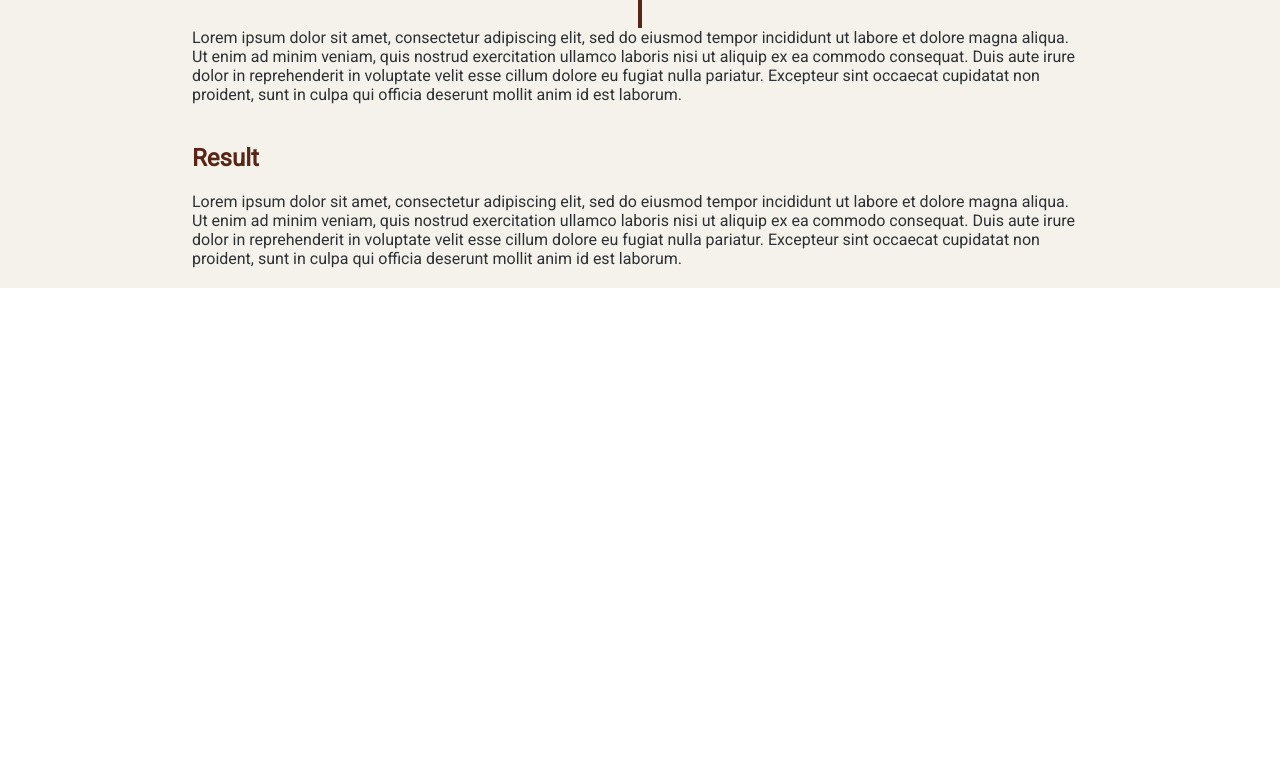
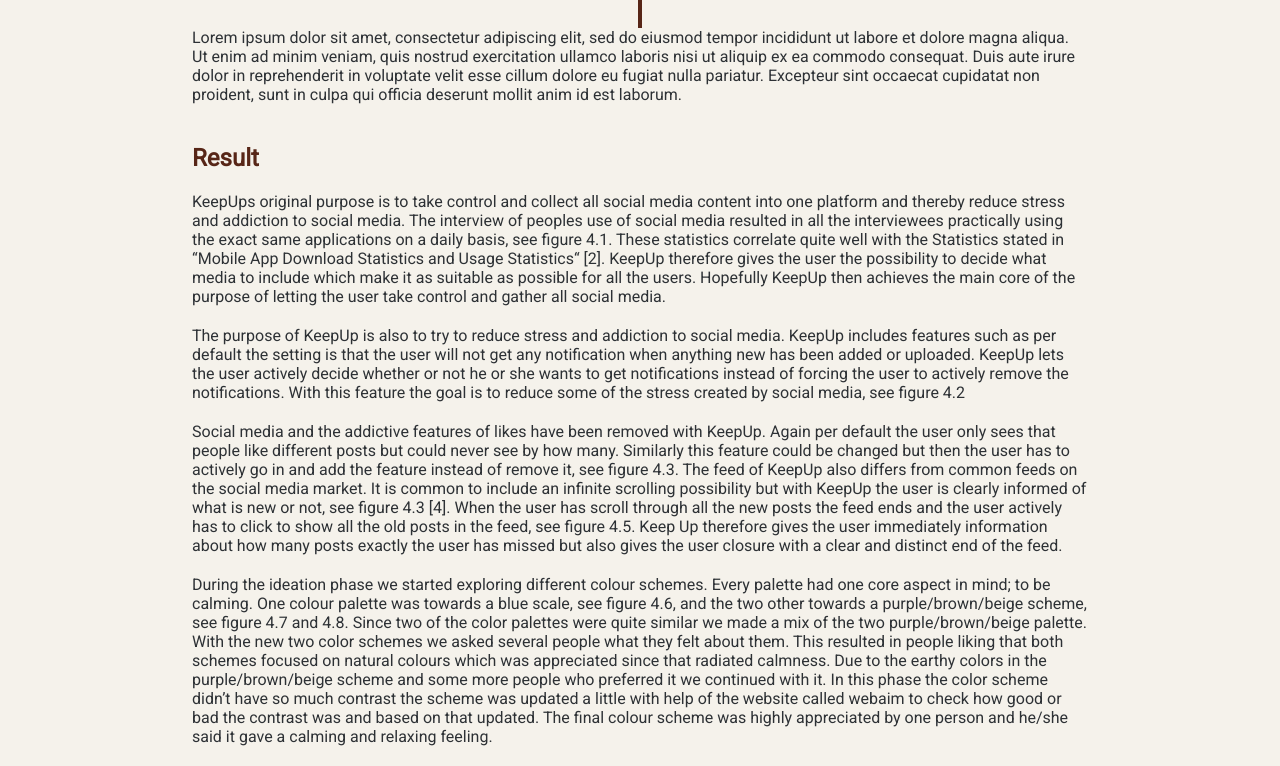
Before and after one commit to EllenWiderstrand/CLS055, a React (Create React App) app: page / in a window 1280 px wide. Shown: the part 3327-4093 px from the top of the page. Before the commit the page ends 3615 px from the top, so only its background shows below. Built offline with nearby package versions, Linux system fonts and the light colour scheme.

Commit message:
added result text

```diff
--- a/src/App.js
+++ b/src/App.js
@@ -40,8 +40,38 @@
         <Process/>
         <p>Lorem ipsum dolor sit amet, consectetur adipiscing elit, sed do eiusmod tempor incididunt ut labore et dolore magna aliqua. Ut enim ad minim veniam, quis nostrud exercitation ullamco laboris nisi ut aliquip ex ea commodo consequat. Duis aute irure dolor in reprehenderit in voluptate velit esse cillum dolore eu fugiat nulla pariatur. Excepteur sint occaecat cupidatat non proident, sunt in culpa qui officia deserunt mollit anim id est laborum.</p>
         <h2 className="heading">Result</h2>
-        <p>Lorem ipsum dolor sit amet, consectetur adipiscing elit, sed do eiusmod tempor incididunt ut labore et dolore magna aliqua. Ut enim ad minim veniam, quis nostrud exercitation ullamco laboris nisi ut aliquip ex ea commodo consequat. Duis aute irure dolor in reprehenderit in voluptate velit esse cillum dolore eu fugiat nulla pariatur. Excepteur sint occaecat cupidatat non proident, sunt in culpa qui officia deserunt mollit anim id est laborum.</p>
-      </div>
+        <p>
+        KeepUps original purpose is to take control and collect all social media content into one platform and thereby reduce stress and addiction to social media.
+        The interview of peoples use of social media  resulted in all the interviewees practically using the exact same applications on a daily basis, see figure 4.1.
+        These statistics correlate quite well with the Statistics stated in “Mobile App Download Statistics and Usage Statistics“ [2]. KeepUp therefore gives the user
+        the possibility to decide what media to include which make it as suitable as possible for all the users. Hopefully KeepUp then achieves the main core of the purpose
+        of letting the user take control and gather all social media.
+        </p>
+
+        <p>
+        The purpose of KeepUp is also to try to reduce stress and addiction to social media. KeepUp includes features such as per default the setting is that the user
+        will not get any notification when anything new has been added or uploaded. KeepUp lets the user actively decide whether or not he or she wants to get notifications
+        instead of forcing the user to actively remove the notifications. With this feature the goal is to reduce some of the stress created by social media, see figure 4.2
+        </p>
+
+        <p>
+        Social media and the addictive features of likes have been removed with KeepUp. Again per default the user only sees that people like different posts but could never
+        see by how many. Similarly this feature could be changed but then the user has to actively go in and add the feature instead of remove it, see figure 4.3. The feed of
+        KeepUp also differs from common feeds on the social media market. It is common to include an infinite scrolling possibility but with KeepUp the user is clearly
+        informed of what is new or not, see figure 4.3 [4]. When the user has scroll through all the new posts the feed ends and the user actively has to click to show all
+        the old posts in the feed, see figure 4.5. Keep Up therefore gives the user immediately information about how many posts exactly the user has missed but also gives
+        the user closure with a clear and distinct end of the feed.
+        </p>
+
+        <p>
+        During the ideation phase we started exploring different colour schemes. Every palette had one core aspect in mind; to be calming. One colour palette was towards a blue
+        scale, see figure 4.6, and the two other towards a purple/brown/beige scheme, see figure 4.7 and 4.8. Since two of the color palettes were quite similar we made a mix of
+        the two purple/brown/beige palette. With the new two  color schemes we asked several people what they felt about them. This resulted in people liking that both schemes
+        focused on natural colours which was appreciated since that radiated calmness. Due to the earthy colors in the purple/brown/beige scheme and some more people who preferred
+        it we continued with it. In this phase the color scheme didn’t have so much contrast the scheme was updated a little with help of the website called webaim to check how
+        good or bad the contrast was and based on that updated. The final colour scheme was highly appreciated by one person and he/she said it gave a calming and relaxing feeling.
+        </p>
+        </div>
     </div>
   );
 }
```
